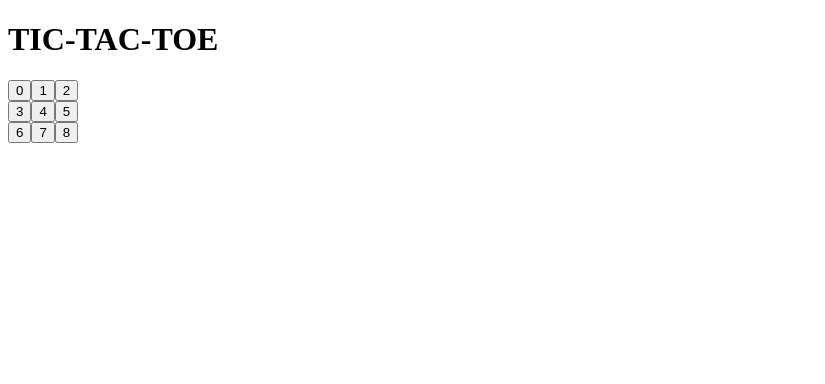
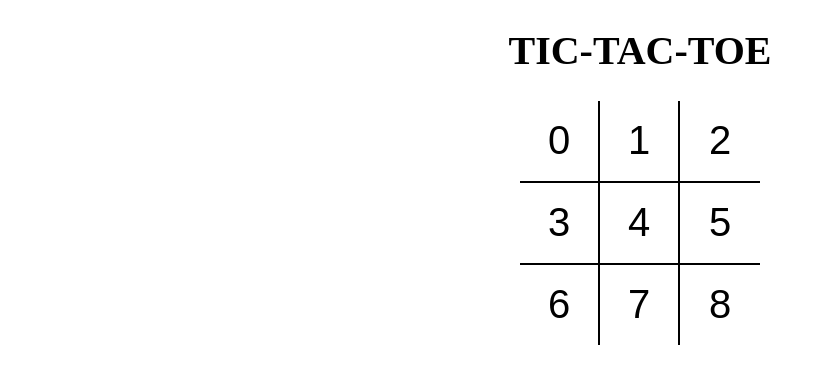
Before and after one commit to diabloexodia/tictactoe, a React (Vite) app: page / in a window 1280 px wide. Shown: the top 384 px of the page, without its empty margins (0-825 px from the left). Built offline with nearby package versions, Linux system fonts and the light colour scheme.

Commit message:
styles using scss

```diff
--- a/package.json
+++ b/package.json
@@ -17,6 +17,7 @@
   },
   "devDependencies": {
     "babel-preset-nano-react-app": "^0.1.0",
+    "sass": "^1.52.2",
     "vite": "^2.6.7"
   },
   "babel": {
--- a/src/App.jsx
+++ b/src/App.jsx
@@ -1,8 +1,9 @@
 import React from "react";
 import Board from "./components/Board";
+import "./styles/root.scss";
 export default () => (
-  <>
+  <div className="app">
     <h1>TIC-TAC-TOE</h1>
     <Board />
-  </>
+  </div>
 );
--- a/src/components/Board.jsx
+++ b/src/components/Board.jsx
@@ -2,18 +2,18 @@
 import Square from "./Square";
 const Board = () => {
   return (
-    <div>
-      <div>
+    <div className="board">
+      <div className="board-row">
         <Square value={0} />
         <Square value={1} />
         <Square value={2} />
       </div>
-      <div>
+      <div className="board-row">
         <Square value={3} />
         <Square value={4} />
         <Square value={5} />
       </div>
-      <div>
+      <div className="board-row">
         <Square value={6} />
         <Square value={7} />
         <Square value={8} />
--- a/src/components/Square.jsx
+++ b/src/components/Square.jsx
@@ -1,7 +1,11 @@
 import React from "react";
 
 const Square = ({ value }) => {
-  return <button type="button">{value}</button>;
+  return (
+    <button type="button" className="square">
+      {value}
+    </button>
+  );
 };
 
 export default Square;
--- /dev/null
+++ b/src/styles/root.scss
@@ -0,0 +1,43 @@
+body {
+  padding: 0;
+  margin: 0;
+}
+
+button {
+  background: none;
+  border: none;
+  outline: none;
+  &:hover {
+    cursor: pointer;
+  }
+}
+
+.app {
+  font-size: 20px;
+  display: flex;
+  flex-direction: column;
+  align-items: center;
+}
+
+.board {
+  .board-row {
+    display: flex;
+    flex-direction: row;
+    border-bottom: 2px solid #000;
+    &:last-child {
+      border-bottom: none;
+    }
+    .square {
+      width: 80px;
+      height: 80px;
+      border-right: 2px solid #000;
+      font-size: 2.5rem;
+      padding: 0;
+      overflow: hidden;
+      transition: all 0.2s;
+      &:last-child {
+        border-right: none;
+      }
+    }
+  }
+}
```
Also changed, not shown: 1 other file (tests, documents, lock files or other folders).
